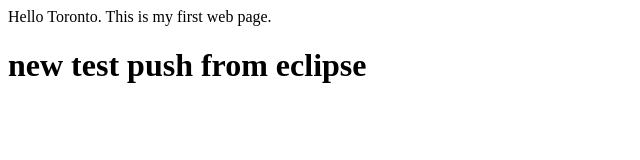
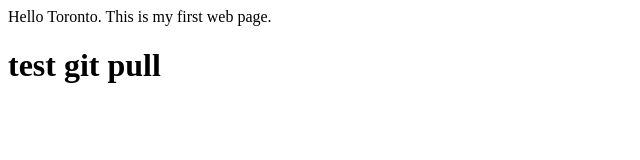
Before and after one commit to momoe-tips/learning_web, a plain HTML site: page index.html in a window 1280 px wide. Shown: the whole page, without its empty margins (0-640 px from the left). Drawn offline with Linux system fonts and the light colour scheme.

Commit message:
Update index.html
test  git pull

```diff
--- a/index.html
+++ b/index.html
@@ -7,6 +7,6 @@
 <body>
 
 Hello  Toronto. This is my first web page.
-  <h1>  new test push from eclipse</h1>
+  <h1>  test git pull</h1>
 </body>
 </html>
```
